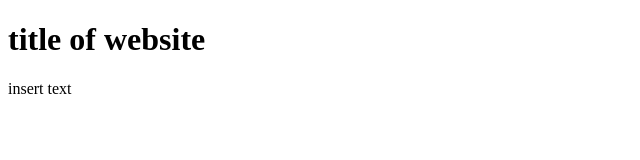
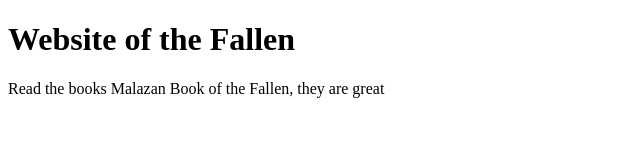
Before and after one commit to cadienlake/challenge-1, a plain HTML site: page index.html in a window 1280 px wide. Shown: the whole page, without its empty margins (0-640 px from the left). Drawn offline with Linux system fonts and the light colour scheme.

Commit message:
second commit

```diff
--- a/index.html
+++ b/index.html
@@ -7,7 +7,7 @@
     <title>challenge-01 website</title>
 </head>
 <body>
-    <h1>title of website</h1>
-    <div>insert text</div>
+    <h1>Website of the Fallen</h1>
+    <div>Read the books Malazan Book of the Fallen, they are great</div>
 </body>
 </html>
```
